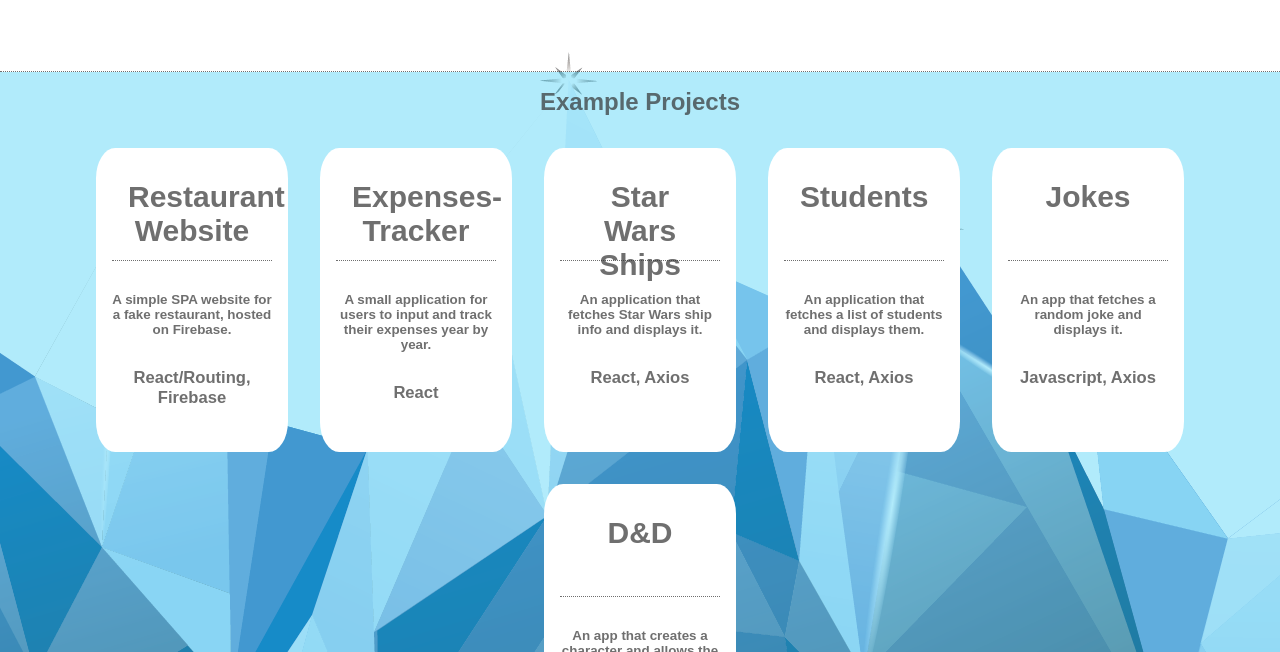
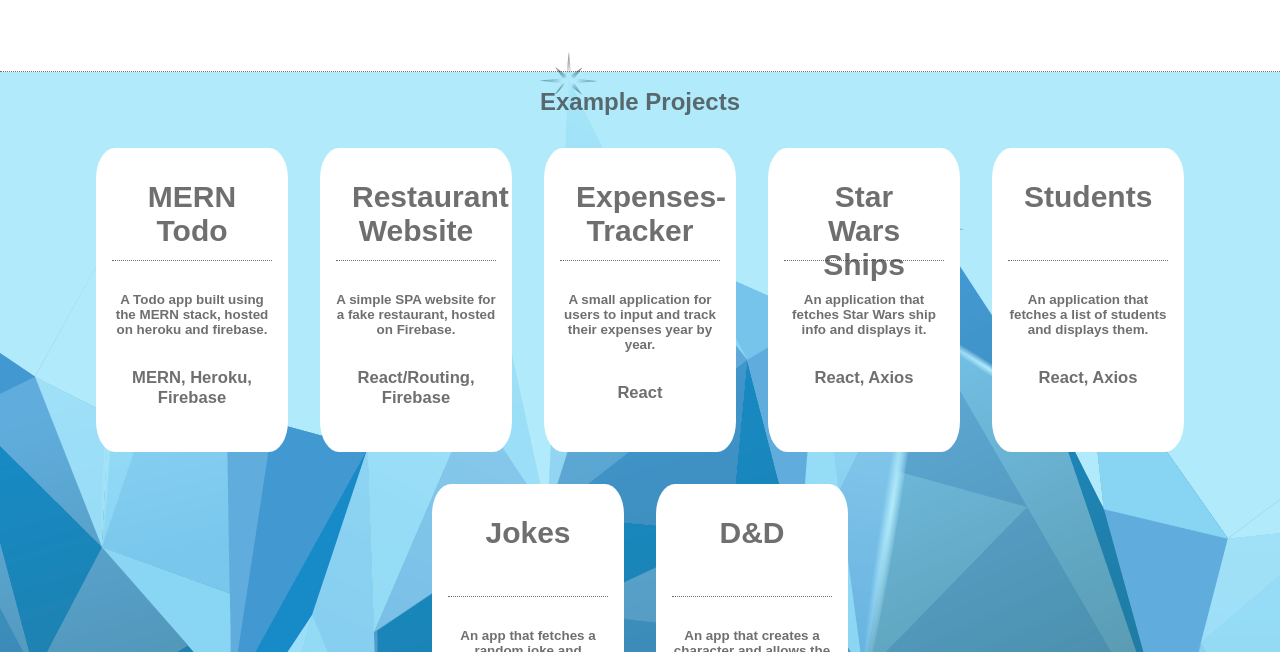
Before and after one commit to HarrySIV/resume, a JavaScript app: page / in a window 1280 px wide. Shown: the part 729-1381 px from the top of the page. Built offline with nearby package versions, Linux system fonts and the light colour scheme; the HTML template or start-up script is replaced by a standard one; a web font is replaced by a local one.

Commit message:
added todo mern app

```diff
--- a/src/Components/ProjectsCard/ProjectsCard.js
+++ b/src/Components/ProjectsCard/ProjectsCard.js
@@ -1,35 +1,72 @@
 import styles from './ProjectsCard.module.css';
 
 const projects = [
-   {id: 0, name: `Restaurant Website`, tools: 'React/Routing, Firebase', link: `https://not-a-restaurant.firebaseapp.com/`, description: `A simple SPA website for a fake restaurant, hosted on Firebase.`},
-   {id: 1, name: `Expenses-Tracker`, tools: 'React',link: `https://harrysiv.github.io/expenses-chart/`, description: `A small application for users to input and track their expenses year by year.`},
-   {id: 2, name: `Star Wars Ships`, tools: 'React, Axios',link: `https://harrysiv.github.io/swships/`, description: `An application that fetches Star Wars ship info and displays it.`},
-   {id: 3, name: `Students`, tools: 'React, Axios',link: `https://harrysiv.github.io/fetchstudents-app/`, description: `An application that fetches a list of students and displays them.`},
-   {id: 4, name: `Jokes`, tools: 'Javascript, Axios',link: `https://harrysiv.github.io/jokes/`, description: `An app that fetches a random joke and displays it.`},
-   {id: 5, name: `D&D`, tools: 'Javascript',link: `https://harrysiv.github.io/Dndjs/`, description: `An app that creates a character and allows the user to fight an enemy, text-rpg style.`},
+  {
+    id: 0,
+    name: `MERN Todo`,
+    tools: 'MERN, Heroku, Firebase',
+    link: `https://todo-a8948.web.app/`,
+    description: `A Todo app built using the MERN stack, hosted on heroku and firebase.`,
+  },
+  {
+    id: 1,
+    name: `Restaurant Website`,
+    tools: 'React/Routing, Firebase',
+    link: `https://not-a-restaurant.firebaseapp.com/`,
+    description: `A simple SPA website for a fake restaurant, hosted on Firebase.`,
+  },
+  {
+    id: 2,
+    name: `Expenses-Tracker`,
+    tools: 'React',
+    link: `https://harrysiv.github.io/expenses-chart/`,
+    description: `A small application for users to input and track their expenses year by year.`,
+  },
+  {
+    id: 3,
+    name: `Star Wars Ships`,
+    tools: 'React, Axios',
+    link: `https://harrysiv.github.io/swships/`,
+    description: `An application that fetches Star Wars ship info and displays it.`,
+  },
+  {
+    id: 4,
+    name: `Students`,
+    tools: 'React, Axios',
+    link: `https://harrysiv.github.io/fetchstudents-app/`,
+    description: `An application that fetches a list of students and displays them.`,
+  },
+  {
+    id: 5,
+    name: `Jokes`,
+    tools: 'Javascript, Axios',
+    link: `https://harrysiv.github.io/jokes/`,
+    description: `An app that fetches a random joke and displays it.`,
+  },
+  {
+    id: 6,
+    name: `D&D`,
+    tools: 'Javascript',
+    link: `https://harrysiv.github.io/Dndjs/`,
+    description: `An app that creates a character and allows the user to fight an enemy, text-rpg style.`,
+  },
 ];
 
-
-
 const ProjectsCard = () => {
-
-
-
   return (
     <div className={styles.projCard}>
-         {projects.map(project => (
+      {projects.map((project) => (
         <a className={styles.card} href={project.link}>
           <div className={styles.topCard}>
             <h2 className={styles.projName}>{project.name}</h2>
           </div>
           <hr />
-               <h6 id={`${project.id}`} >{project.description}</h6>
+          <h6 id={`${project.id}`}>{project.description}</h6>
           <h5>{project.tools}</h5>
         </a>
       ))}
     </div>
   );
-
-}
+};
 
 export default ProjectsCard;
```
Lines whose indentation alone changed are shown as unchanged.
